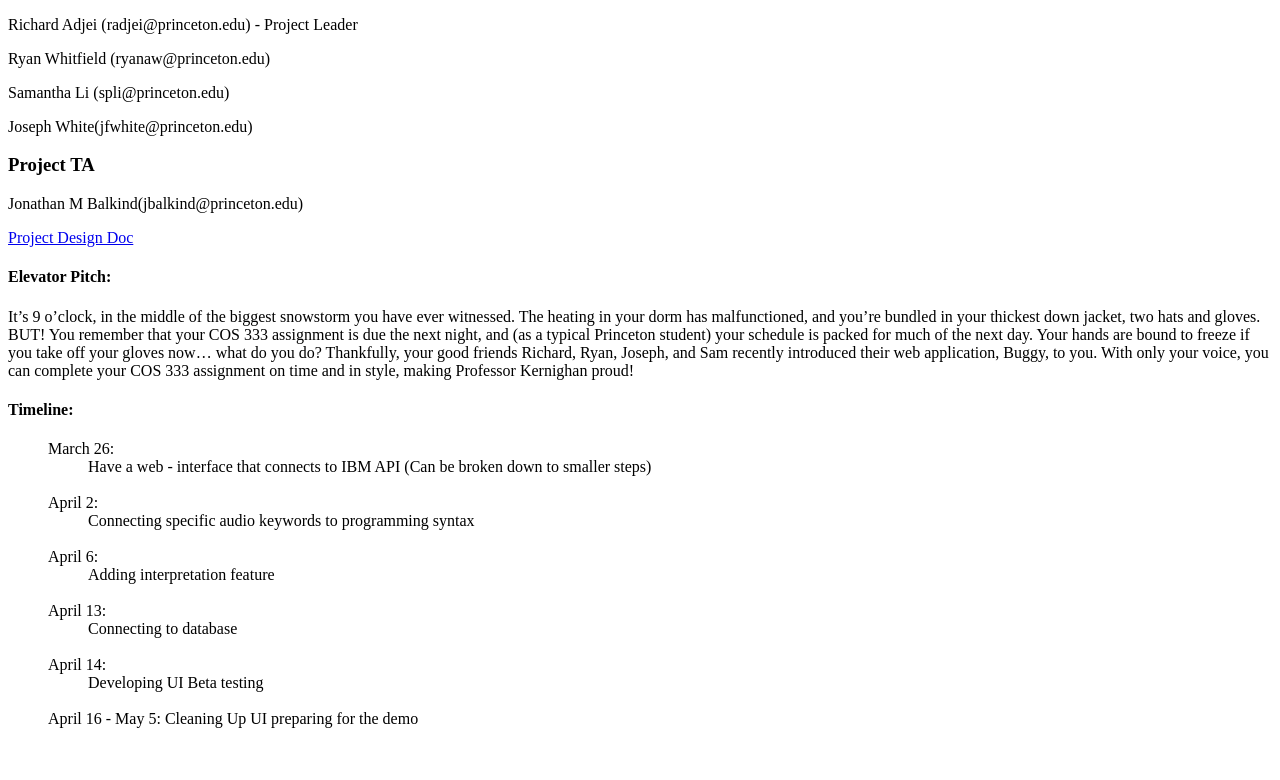
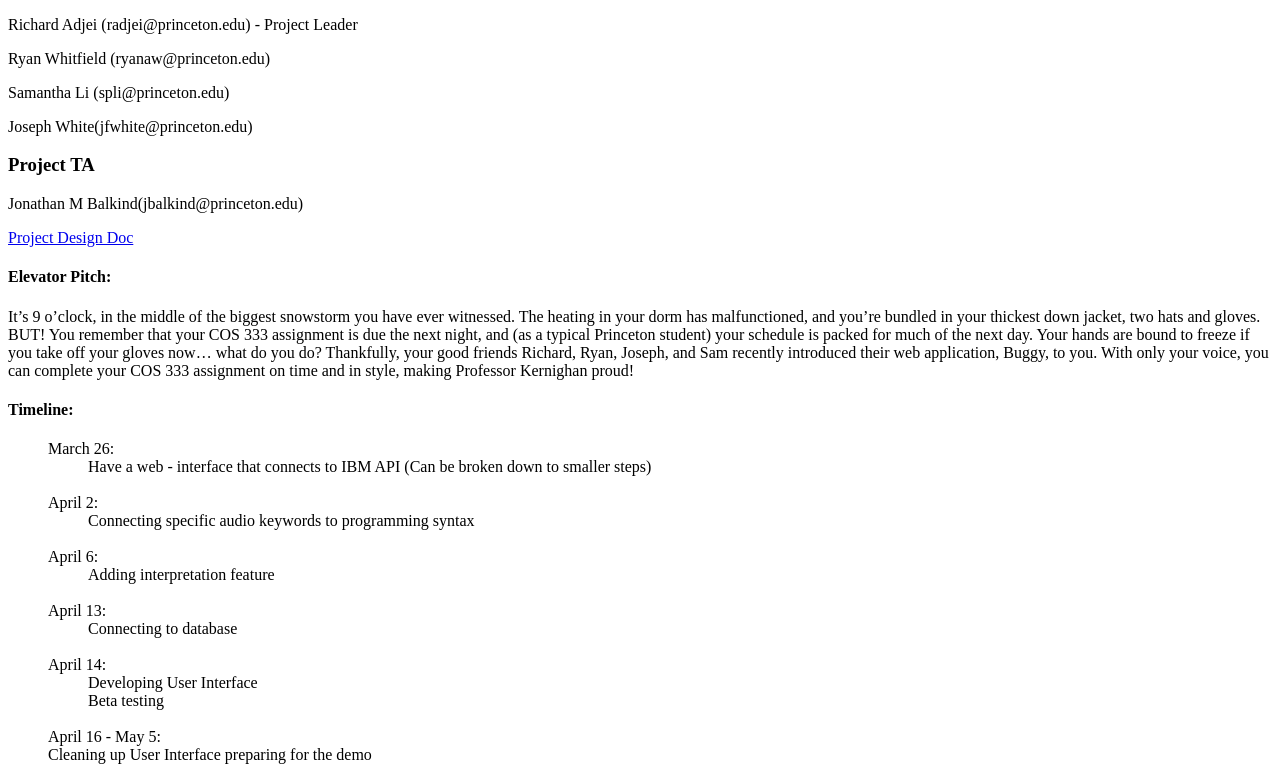
Before and after one commit to radedoc/Buggy, a plain HTML site: page index.html in a window 1280 px wide. Shown: the part 105-885 px from the top of the page. Before the commit the page ends 849 px from the top, so only its background shows below. Drawn offline with Linux system fonts and the light colour scheme.

Commit message:
Update index.html
fixes

```diff
--- a/index.html
+++ b/index.html
@@ -47,12 +47,14 @@ Connecting to database
 <br>
 April 14:
 <ul>
-Developing UI
+Developing User Interface
+<br>
 Beta testing
 </ul>
 <br>
 April 16 - May 5:
-Cleaning Up UI preparing for the demo
+ <br>
+Cleaning up User Interface preparing for the demo
 </ul>
 
 </body>
```
